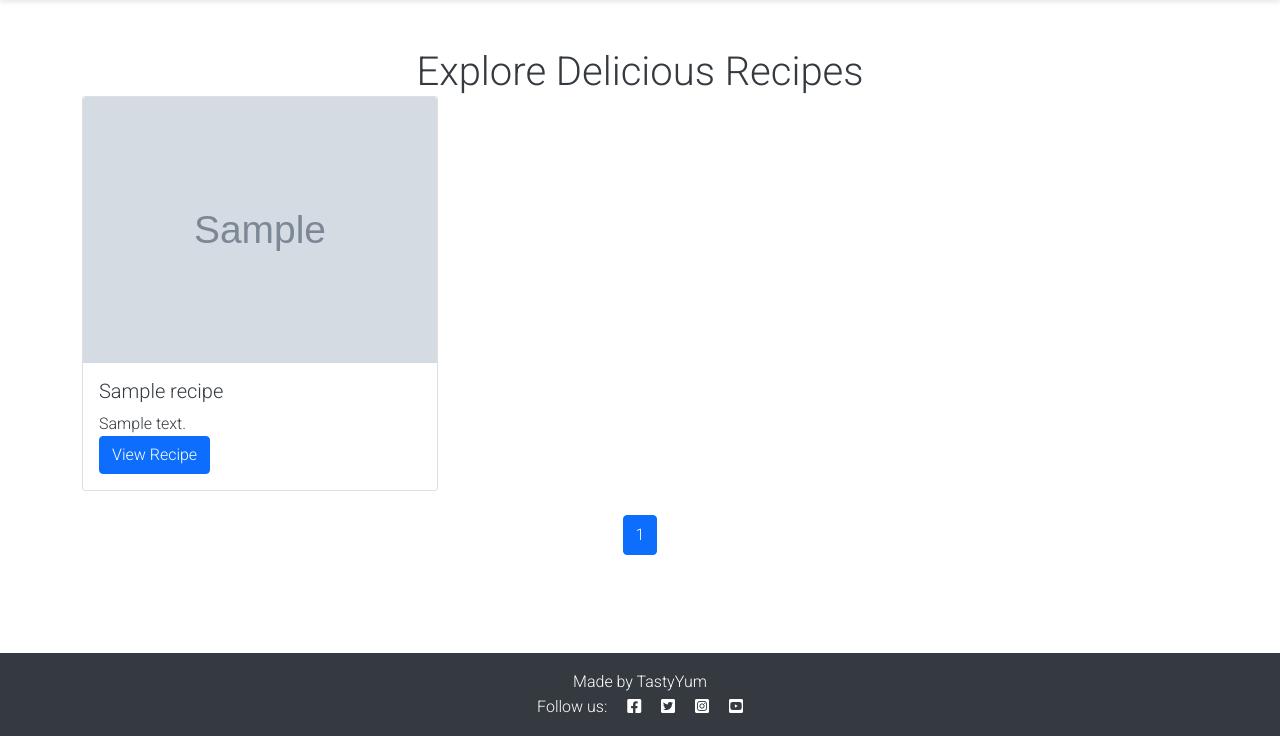
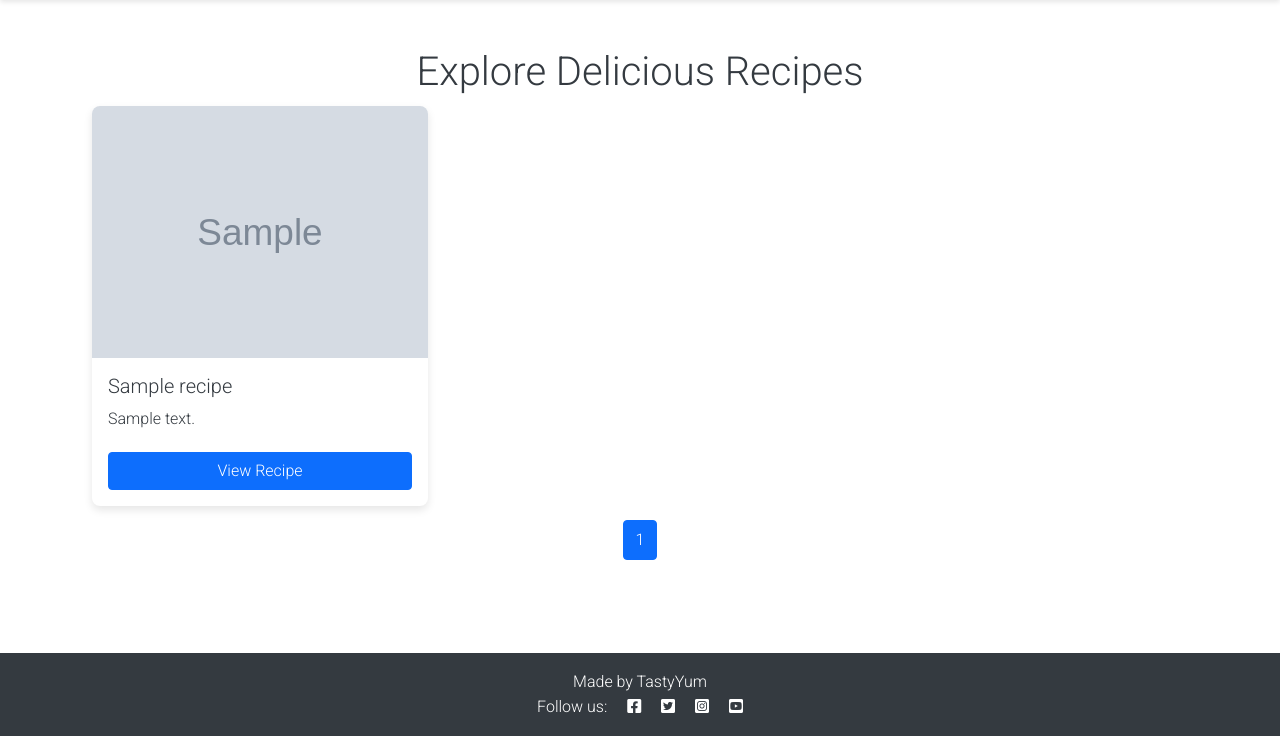
Before and after one commit to Taiwoogbonyomi/Food_Blog, a Django app: page / in a window 1280 px wide. Shown: the part 64-800 px from the top of the page. Run offline with Django 4.2, Linux system fonts and the light colour scheme; tables that the repository leaves empty hold one stand-in row (values such as "Sample post"); grey boxes marked "Sample" are stand-in pictures.

Commit message:
Add styling to display card

```diff
--- a/static/css/styles.css
+++ b/static/css/styles.css
@@ -60,3 +60,36 @@ body {
 .footer a:hover {
     text-decoration: underline;
 }
+
+
+/* Card Styles */
+.card {
+    border: none;
+    border-radius: 8px;
+    box-shadow: 0 4px 8px rgba(0, 0, 0, 0.1);
+    flex: 1;
+    display: flex;
+    flex-direction: column;
+    margin: 10px;
+    height: 100%;
+}
+
+.card-img-top {
+    border-top-left-radius: 8px;
+    border-top-right-radius: 8px;
+}
+
+.row {
+    display: flex;
+    flex-wrap: wrap;
+}
+
+.card-body {
+    flex-grow: 1;
+    display: flex;
+    flex-direction: column;
+}
+
+.card-body .btn {
+    margin-top: auto;
+}
```
